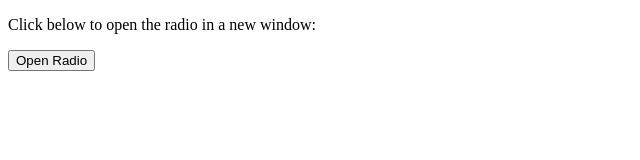
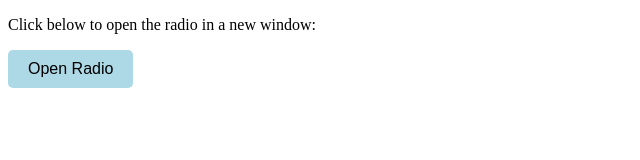
Before and after one commit to jmatariki/fakamae, a plain HTML site: page index.html in a window 1280 px wide. Shown: the whole page, without its empty margins (0-640 px from the left). Drawn offline with Linux system fonts and the light colour scheme.

Commit message:
Update index.html

```diff
--- a/index.html
+++ b/index.html
@@ -9,6 +9,21 @@
             window.open("https://reorefenuaradio.tiiny.site/", "popupWindow", "width=800,height=600,scrollbars=yes");
         }
     </script>
+    <style>
+        button {
+            background-color: lightblue; /* Light blue color */
+            color: black; /* Text color */
+            padding: 10px 20px; /* Padding for better spacing */
+            border: none; /* Remove default border */
+            border-radius: 5px; /* Rounded corners */
+            font-size: 16px; /* Adjust text size */
+            cursor: pointer; /* Pointer on hover */
+        }
+
+        button:hover {
+            background-color: deepskyblue; /* Slightly darker blue on hover */
+        }
+    </style>
 </head>
 <body>
     <p>Click below to open the radio in a new window:</p>
```
